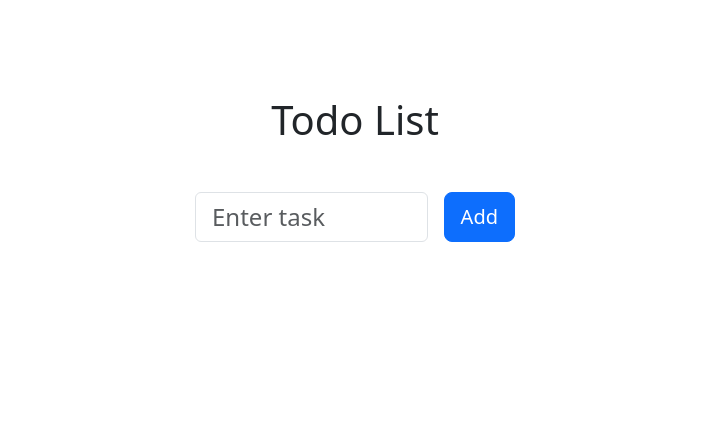
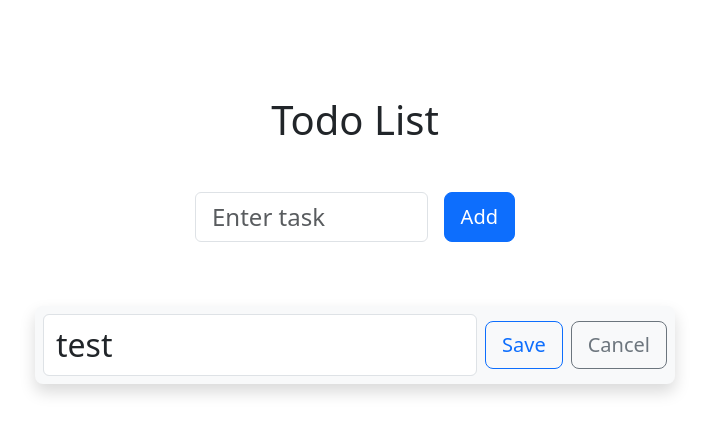
Before and after one commit to Subhranshu-Mindfire/todo-redux-toolkit, a React (Vite) app: page / in a window 1280 px wide. Both pictures are taken after a click on the element 867 px from the left and 342 px from the top of the page. Shown: the top 434 px of the page, without its empty margins (285-994 px from the left). Built offline with nearby package versions, Linux system fonts and the light colour scheme.

Commit message:
9: Added edit button for each task
on clicking the edit button of each task the taskname of the corresponding task is converted to a input box

```diff
--- a/src/components/Task.jsx
+++ b/src/components/Task.jsx
@@ -1,8 +1,10 @@
 import React, { useState } from 'react'
 import { useDispatch } from 'react-redux'
-import { toggleCompletion,deleteTask } from '../feature/tasks/taskSlice'
+import { toggleCompletion, deleteTask } from '../feature/tasks/taskSlice'
 
-const Task = ({task}) => {
+const Task = ({ task }) => {
+  const [isEditing, setIsEditing] = useState(false)
+  const [newTaskName, setTaskNewName] = useState(task.taskName);
 
   const dispatch = useDispatch()
 
@@ -14,8 +16,24 @@ const Task = ({task}) => {
     dispatch(deleteTask(task))
   }
 
+  const handleToggleEdit = () => {
+    setIsEditing(!isEditing)
+  }
+
   return (
     <div className='d-flex justify-content-center'>
+      {
+        isEditing ? (
+          <div className='d-flex align-items-center w-50 bg-light shadow p-2 rounded-3 mt-3 g-3'>
+            <div className="fs-2 w-100">
+              <input type="text" className="form-control fs-2" value={newTaskName}
+                onChange={(e) => setTaskNewName(e.target.value)}
+                placeholder="Enter new task name" />
+            </div>
+            <div className='btn btn-lg btn-outline-primary mx-2'>Save</div>
+            <div onClick={() => handleToggleEdit()} className=' btn btn-lg btn-outline-secondary text-center'> Cancel</div>
+          </div>
+        ) : (
           <div className='row align-items-center w-50 bg-light shadow p-2 rounded-3 mt-3 px-3'>
             <div className="fs-2 col-md-9"
               style={{
@@ -27,8 +45,11 @@ const Task = ({task}) => {
             <div onClick={handleToggleCompletion} className="btn fs-3 col-md-1">
               {task.completed ? <i className="fa-solid fa-circle-check" style={{ color: "greenyellow" }}></i> : <i className="fa-solid fa-circle-check" style={{ color: "gray" }}></i>}
             </div>
+            <div onClick={() => handleToggleEdit()} className='btn border-0 fs-3 col-md-1'><i className="fa-solid fa-pen" style={{ color: " #FFD43B" }}></i></div>
             <div onClick={handleDeleteClick} className='btn border-0 fs-3 col-md-1'> <i className="fa-solid fa-trash" style={{ color: "#ff0000" }}></i></div>
           </div>
+        )
+      }
     </div>
   )
 }
```
Lines whose indentation alone changed are shown as unchanged.
